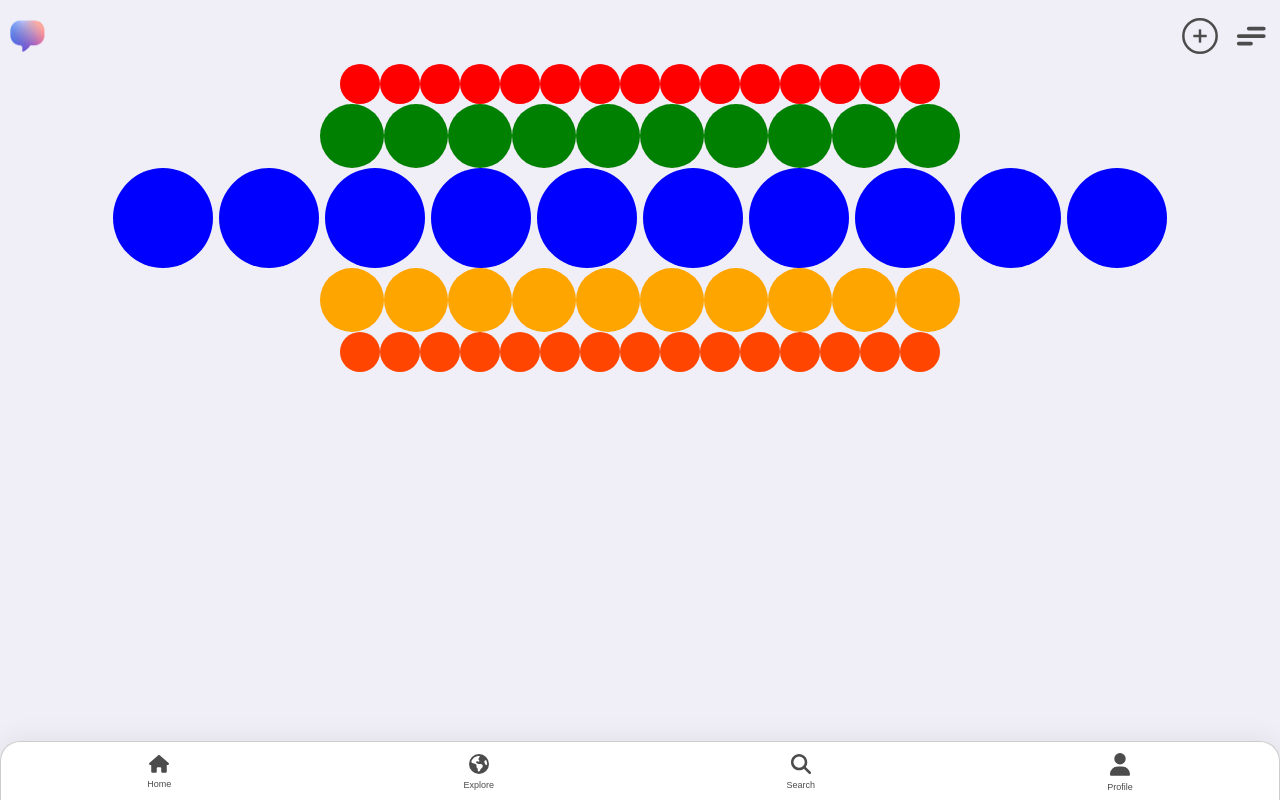
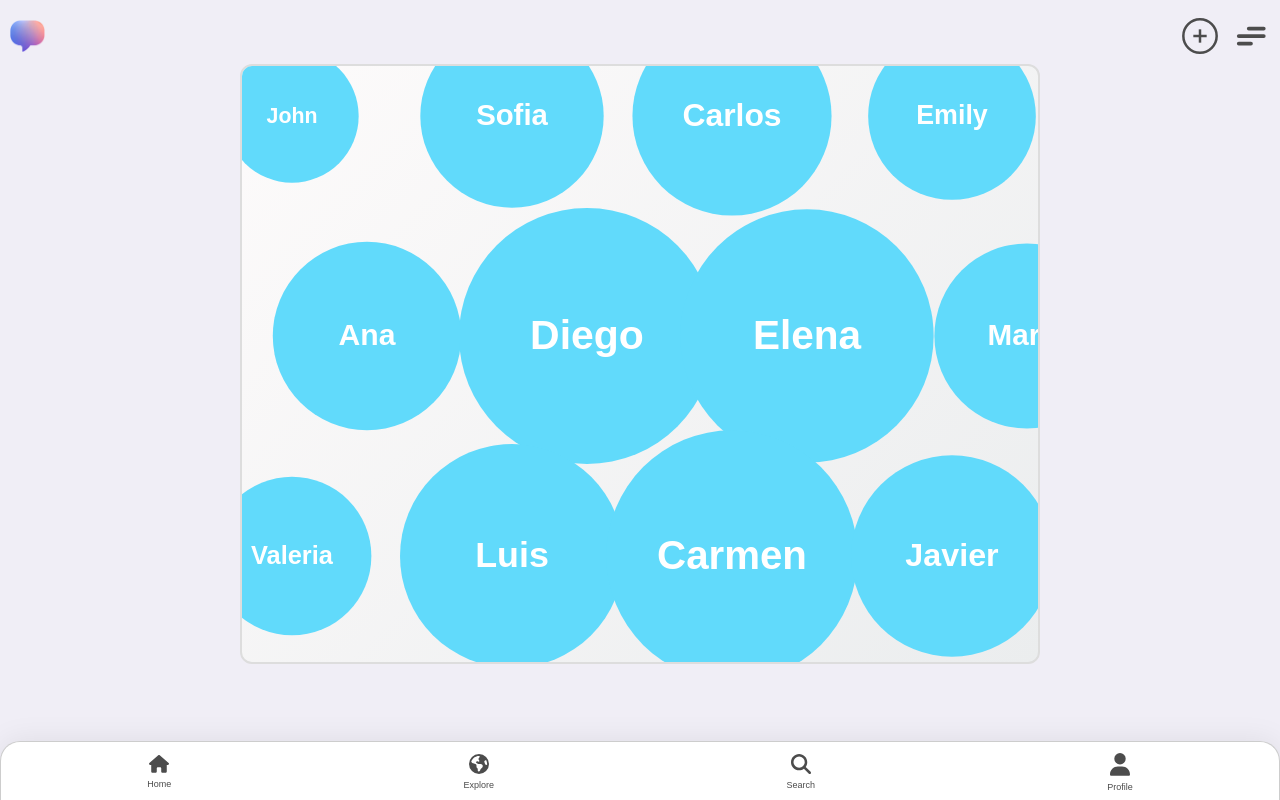
Before and after one commit to santiagocabral01/ocean-byte, a Next.js app: page /explore in a window 1280 px wide. Built offline with nearby package versions, Linux system fonts and the light colour scheme.

Commit message:
update 14

```diff
--- a/src/app/(rootLayout)/globals.css
+++ b/src/app/(rootLayout)/globals.css
@@ -1184,19 +1184,19 @@ main .container .right {
   width: 100%;
   display: flex;
   flex-direction: column;
-  align-items: center;
-  justify-content: center;
+  align-items: start;
+  justify-content: start;
 }
 
 .trend-start-list, .trend-mid_start-list, .trend-center-list, .trend-mid_end-list, .trend-end-list{
   display: flex;
   flex-direction: row;
-  align-items: baseline;
+  align-items: center;
   justify-content: center;
 }
 
 .trend-start-list .trend-start-item, .trend-mid_start-list .trend-mid_start-item, .trend-center-list .trend-center-item, .trend-mid_end-list .trend-mid_end-item, .trend-end-list .trend-end-item{
-
+  margin-inline: 50px;
   border-radius: 50%;
 }
 
@@ -1208,20 +1208,21 @@ main .container .right {
 
 .trend-mid_start-list .trend-mid_start-item{
   background-color: green;
-  width: 64px;
-  height: 64px;
 }
 
 .trend-center-list .trend-center-item{
   background-color: blue;
-  width: 100px;
-  height: 100px;
+  width: 40px;
+  height: 40px;
 }
 
 .trend-mid_end-list .trend-mid_end-item{
   background-color: orange;
-  width: 64px;
-  height: 64px;
+}
+
+.trend-mid_end-list .trend-mid_end-item, .trend-mid_start-list .trend-mid_start-item{
+  width: 40px;
+  height: 40px;
 }
 
 .trend-end-list .trend-end-item{
@@ -1231,5 +1232,44 @@ main .container .right {
 }
 
 .trend-center-list{
-  gap: 6px;
+  padding-inline: 4px;
 }
+
+.trend-mid_start-list, .trend-mid_end-list{
+  margin-left: 73px;
+}
+
+/* Battle test */
+.container-bubble-menu {
+  position: relative;
+  width: 800px;
+  height: 600px;
+  margin: 0 auto;
+  overflow: auto;
+  background: linear-gradient(135deg, #fdfbfb, #ebedee);
+  border: 2px solid #ddd;
+  border-radius: 12px;
+
+  /* Área desplazable */
+  max-width: 2000px;
+  max-height: 2000px;
+}
+
+.bubble {
+  position: absolute;
+  width: 100px; /* Tamaño base más amplio */
+  height: 100px; /* Tamaño base más amplio */
+  background: #61dafb;
+  border-radius: 50%;
+  display: flex;
+  justify-content: center;
+  align-items: center;
+  color: white;
+  font-weight: bold;
+  font-size: 16px;
+  transition: transform 0.2s ease-out, background 0.2s;
+}
+
+.bubble:hover {
+  background: #21a1f1;
+}
--- /dev/null
+++ b/src/components/BubbleMenu/index.tsx
@@ -0,0 +1,89 @@
+"use client";
+import { useRef, useEffect, useState } from "react";
+
+const BubbleMenu = () => {
+  const containerRef = useRef(null);
+  const [visibleCenter, setVisibleCenter] = useState({ x: 0, y: 0 });
+
+  // Array de nombres
+  const names = [
+    "John", "Sofia", "Carlos", "Emily", "Daniel", "Laura", "Miguel", "Sara",
+    "Lucia", "Pedro", "Ana", "Diego", "Elena", "Mario", "Isabel", "Victor",
+    "Clara", "Gabriel", "Paula", "Fernando", "Valeria", "Luis", "Carmen",
+    "Javier", "Andrea", "Alberto", "Cristina", "Roberto", "Patricia", "Tomás",
+    "Rosa", "Alba", "Iván", "Beatriz", "David", "Angela", "Hugo", "Natalia",
+    "Oscar", "Marta", "Enrique", "Julia", "Ramiro", "Noelia", "Lucas", "Silvia",
+    "Diego", "Marina", "Jorge", "Emma"
+  ];
+
+  // Crear las burbujas mapeando nombres (ciclo si hay más burbujas que nombres)
+  const bubbles = Array.from({ length: 50 }, (_, i) => ({
+    id: i,
+    label: names[i % names.length],
+  }));
+
+  const updateVisibleCenter = () => {
+    if (containerRef.current) {
+      const container = containerRef.current;
+      const scrollLeft = container.scrollLeft;
+      const scrollTop = container.scrollTop;
+      const visibleWidth = container.offsetWidth;
+      const visibleHeight = container.offsetHeight;
+
+      // Calcular el centro visible del contenedor
+      setVisibleCenter({
+        x: scrollLeft + visibleWidth / 2,
+        y: scrollTop + visibleHeight / 2,
+      });
+    }
+  };
+
+  useEffect(() => {
+    updateVisibleCenter(); // Inicializa el centro al montar
+    const container = containerRef.current;
+
+    // Actualizar el centro al hacer scroll
+    container.addEventListener("scroll", updateVisibleCenter);
+
+    return () => container.removeEventListener("scroll", updateVisibleCenter);
+  }, []);
+
+  const calculateScale = (bubbleX, bubbleY) => {
+    const distance = Math.sqrt(
+      Math.pow(visibleCenter.x - bubbleX, 2) +
+      Math.pow(visibleCenter.y - bubbleY, 2)
+    );
+    return Math.max(0.5, 3 - distance / 300); // Diferencia de tamaño más notable
+  };
+
+  return (
+    <div ref={containerRef} className="container-bubble-menu">
+      {bubbles.map((bubble, index) => {
+        const row = Math.floor(index / 10); // Fila
+        const col = index % 10; // Columna
+
+        // Posiciones con efecto ladrillo y mayor separación
+        const bubbleX = col * 220 + (row % 2 === 0 ? 0 : 75); // Alterna la posición X según la fila
+        const bubbleY = row * 220; // Más separación entre filas
+
+        const scale = calculateScale(bubbleX, bubbleY);
+
+        return (
+          <div
+            key={bubble.id}
+            className="bubble"
+            style={{
+              left: `${bubbleX}px`,
+              top: `${bubbleY}px`,
+              transform: `scale(${scale})`,
+            }}
+          >
+            {bubble.label}
+          </div>
+        );
+      })}
+    </div>
+  );
+};
+
+export default BubbleMenu;
--- a/src/components/TrendsMenu/index.tsx
+++ b/src/components/TrendsMenu/index.tsx
@@ -1,15 +1,12 @@
 import { FunctionComponent } from "react";
+import BubbleMenu from "../BubbleMenu";
 
 export const TrendsMenu: FunctionComponent = ()=>{
 
     return(
         <article className="section-elements-trend">
-            <ul className="items-elements-trend-container">
+            {/* <ul className="items-elements-trend-container">
                 <li className="trend-start-list">
-                    <button className="trend-start-item"></button>
-                    <button className="trend-start-item"></button>
-                    <button className="trend-start-item"></button>
-                    <button className="trend-start-item"></button>
                     <button className="trend-start-item"></button>
                     <button className="trend-start-item"></button>
                     <button className="trend-start-item"></button>
@@ -46,6 +43,7 @@ export const TrendsMenu: FunctionComponent = ()=>{
                     <button className="trend-center-item"></button>
                     <button className="trend-center-item"></button>
                     <button className="trend-center-item"></button>
+                    <button className="trend-center-item"></button>
                 </li>
                 <li className="trend-mid_end-list">
                     <button className="trend-mid_end-item"></button>
@@ -71,13 +69,12 @@ export const TrendsMenu: FunctionComponent = ()=>{
                     <button className="trend-end-item"></button>
                     <button className="trend-end-item"></button>
                     <button className="trend-end-item"></button>
-                    <button className="trend-end-item"></button>
-                    <button className="trend-end-item"></button>
-                    <button className="trend-end-item"></button>
-                    <button className="trend-end-item"></button>
                 </li>
-            </ul>
+            </ul> */}
+
+            <BubbleMenu/>
         </article>
+
     )
 
 }
```
